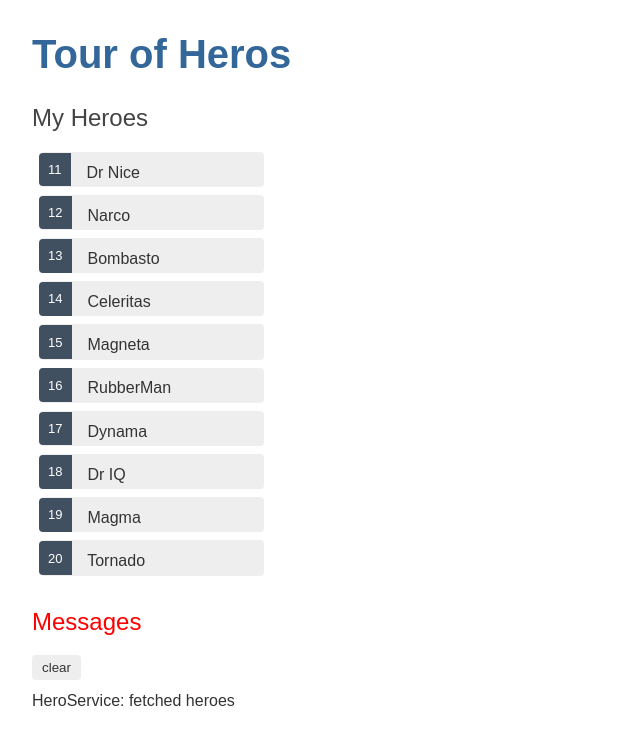
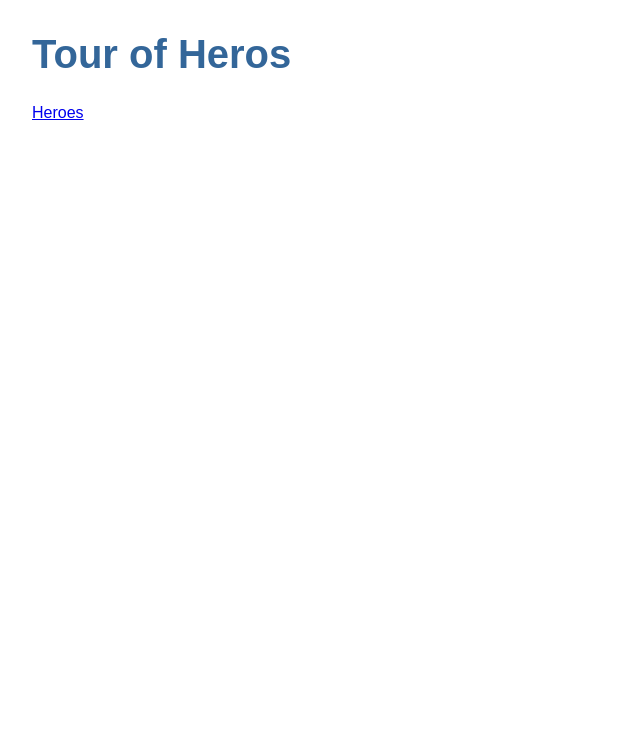
Before and after one commit to GoodGuyGregory/p422-codes, an Angular app in the folder tutorials/angular-tour-of-heros/: page / in a window 1280 px wide. Shown: the top 744 px of the page, without its empty margins (0-640 px from the left). Built offline with nearby package versions, Linux system fonts and the light colour scheme.

Commit message:
adds routing to app

```diff
--- a/tutorials/angular-tour-of-heros/src/app/app.component.html
+++ b/tutorials/angular-tour-of-heros/src/app/app.component.html
@@ -1,5 +1,8 @@
 <h1>{{title}}</h1>
-<!--  Adds the new Heros component to the app component shell -->
-<app-heroes></app-heroes>
+<nav>
+    <a routerLink="/heroes">Heroes</a>
+</nav>
+<!-- removes heros component because it will only be displayed when the route is active -->
+<router-outlet></router-outlet>
 <!-- display the message content from messages component -->
 <app-messages></app-messages>
--- a/tutorials/angular-tour-of-heros/src/app/app.module.ts
+++ b/tutorials/angular-tour-of-heros/src/app/app.module.ts
@@ -5,6 +5,7 @@ import { AppComponent } from './app.component';
 import { HeroesComponent } from './heroes/heroes.component';
 import { HeroDetailComponent } from './hero-detail/hero-detail.component';
 import { MessagesComponent } from './messages/messages.component';
+import { AppRoutingModule } from './app-routing.module';
 
 @NgModule({
   declarations: [
@@ -15,7 +16,8 @@ import { MessagesComponent } from './messages/messages.component';
   ],
   imports: [
     BrowserModule,
-    FormsModule
+    FormsModule,
+    AppRoutingModule
   ],
   providers: [],
   bootstrap: [AppComponent]
```
Also changed, not shown: tutorials/angular-tour-of-heros/src/app/app-routing.module.ts (added, +13 -0 lines), tutorials/angular-tour-of-heros/src/app/message.service.ts (line endings or trailing spaces).
